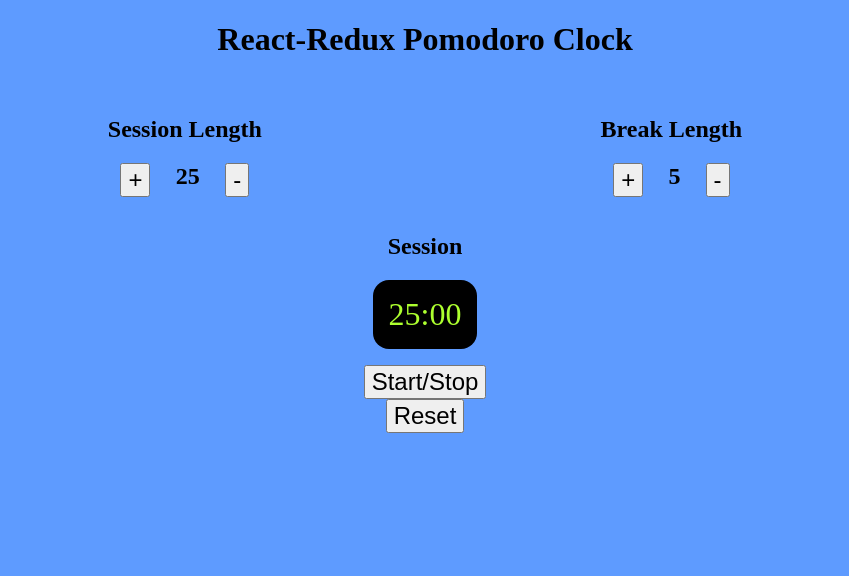
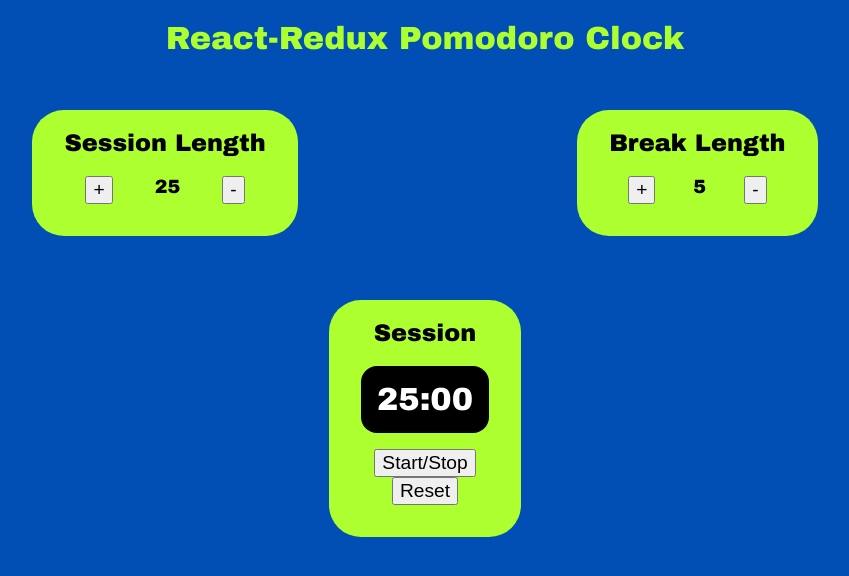
Before and after one commit to marthasharpe/Redux-Pomodoro-Clock, a React (Create React App) app: page / in a window 1280 px wide. Shown: the top 576 px of the page, without its empty margins (215-1064 px from the left). Built offline with nearby package versions, Linux system fonts and the light colour scheme.

Commit message:
Style like React Pomodoro Clock

```diff
--- a/src/App.css
+++ b/src/App.css
@@ -1,7 +1,12 @@
 .App-container {
+    width: 100%;
+    height: 100%;
     display: flex;
     flex-direction: column;
     align-items: center;
+    text-align: center;
+    background-color: rgb(1, 79, 180);
+    font-family: "Arial Black", Gadget, sans-serif;
 }
 
 .set-time-container {
@@ -10,3 +15,9 @@
     justify-content: space-evenly;
     width: 100%;
 }
+
+.button-child {
+    margin: 0;
+    font-size: 1.2rem;
+    cursor: pointer;
+}
--- a/src/App.js
+++ b/src/App.js
@@ -7,7 +7,7 @@ import Timer from './components/Timer';
 const App = () => {
     return (
         <div className='App-container'>
-            <h1>React-Redux Pomodoro Clock</h1>
+            <h1 style={{color: 'greenyellow'}}>React-Redux Pomodoro Clock</h1>
             <div className='set-time-container'>
                 <SessionTime />
                 <BreakTime />
--- a/src/components/BreakTime.css
+++ b/src/components/BreakTime.css
@@ -2,7 +2,10 @@
     display: flex;
     flex-direction: column;
     align-items: center;
-    margin: 1rem;
+    margin: 2rem;
+    padding: 0 2rem 2rem 2rem;
+    border-radius: 2rem;
+    background-color: greenyellow;
 }
 
 .button-container {
@@ -10,8 +13,3 @@
     justify-content: space-around;
     width: 100%;
 }
-
-.button-child {
-    margin: 0;
-    font-size: 1.5rem;
-}
--- a/src/components/SessionTime.css
+++ b/src/components/SessionTime.css
@@ -2,7 +2,10 @@
     display: flex;
     flex-direction: column;
     align-items: center;
-    margin: 1rem;
+    margin: 2rem;
+    padding: 0 2rem 2rem 2rem;
+    border-radius: 2rem;
+    background-color: greenyellow;
 }
 
 .button-container {
@@ -10,8 +13,3 @@
     justify-content: space-around;
     width: 100%;
 }
-
-.button-child {
-    margin: 0;
-    font-size: 1.5rem;
-}
--- a/src/components/Timer.css
+++ b/src/components/Timer.css
@@ -2,13 +2,17 @@
     display: flex;
     flex-direction: column;
     align-items: center;
+    margin: 2rem;
+    padding: 0 2rem 2rem 2rem;
+    border-radius: 2rem;
+    background-color: greenyellow;
 }
 
 #time-left {
     font-size: 2rem;
     padding: 1rem;
     background: black;
-    color: greenyellow;
+    color: white;
     margin-bottom: 1rem;
     border-radius: 1rem;
 }
```
